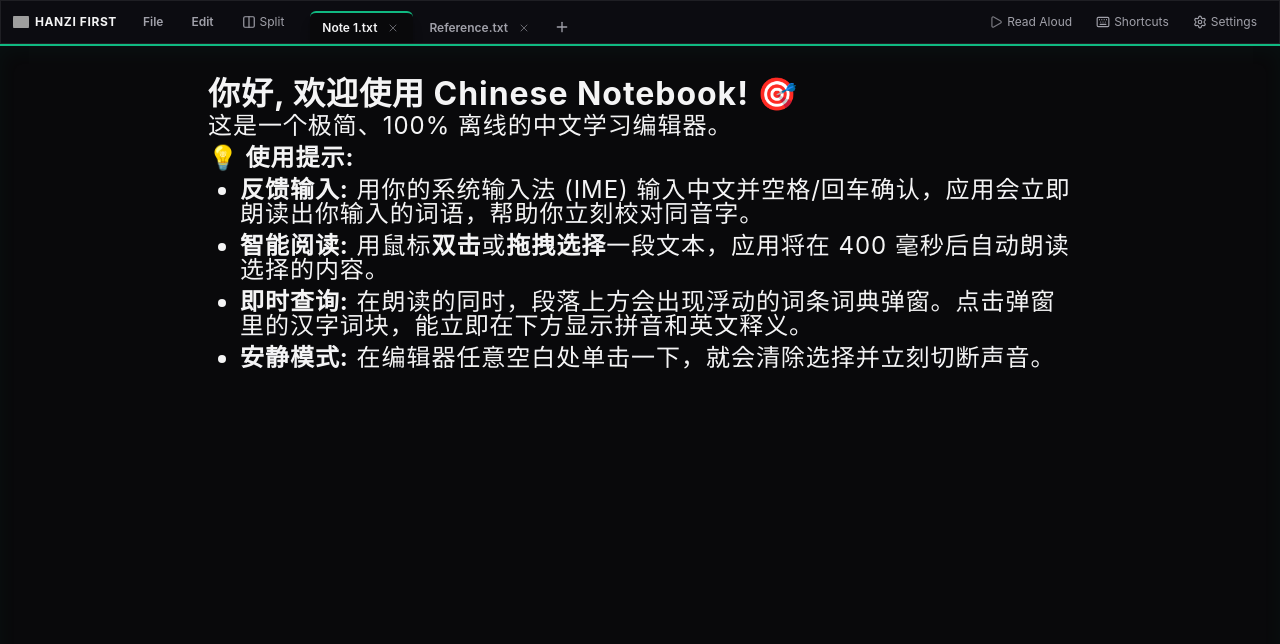
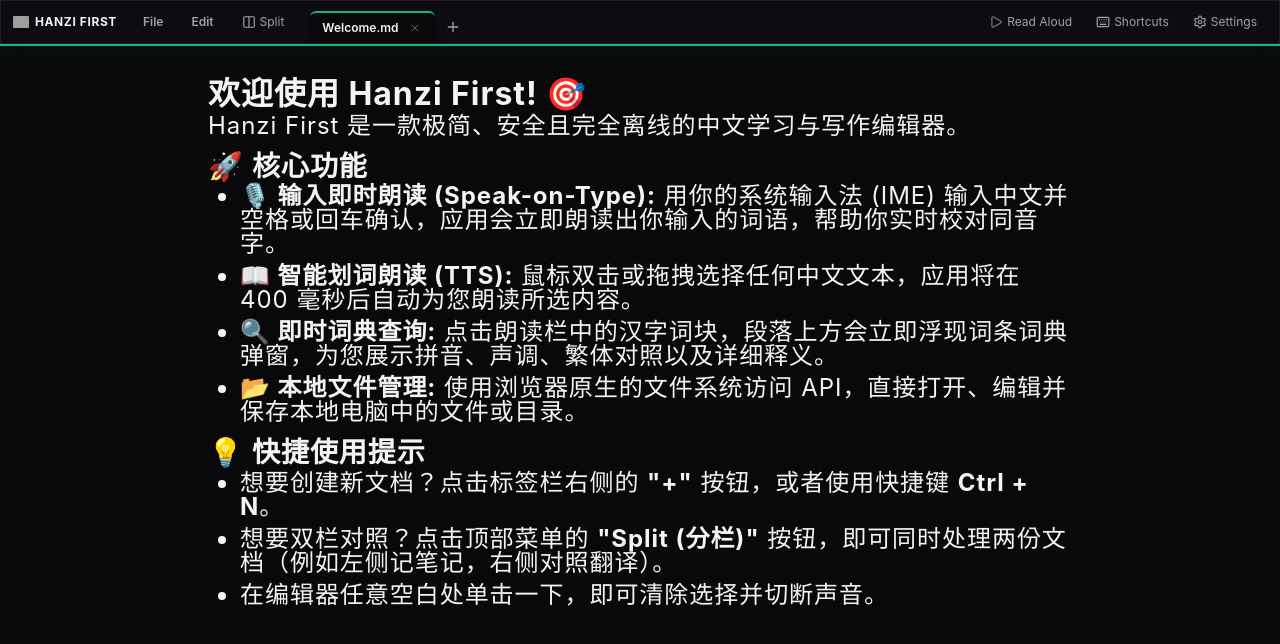
Before and after one commit to AurelienBaraquin/chinese_notebook, a React (Vite) app: page / in a window 1280 px wide. Shown: the top 644 px of the page. Built offline with nearby package versions, Linux system fonts and the light colour scheme; grey boxes are pictures that could not be loaded; the HTML template or start-up script is replaced by a standard one.

Commit message:
refactor: update default welcome content and rename file to Welcome.md

```diff
--- a/src/App.tsx
+++ b/src/App.tsx
@@ -41,17 +41,10 @@
     return [
       {
         id: "1",
-        title: "Note 1.txt",
-        content: `# 你好, 欢迎使用 Chinese Notebook! 🎯\n\n这是一个极简、100% 离线的中文学习编辑器。\n\n**💡 使用提示:**\n\n- **反馈输入:** 用你的系统输入法 (IME) 输入中文并空格/回车确认，应用会立即朗读出你输入的词语，帮助你立刻校对同音字。\n- **智能阅读:** 用鼠标**双击**或**拖拽选择**一段文本，应用将在 400 毫秒后自动朗读选择的内容。\n- **即时查询:** 在朗读的同时，段落上方会出现浮动的词条词典弹窗。点击弹窗里的汉字词块，能立即在下方显示拼音和英文释义。\n- **安静模式:** 在编辑器任意空白处单击一下，就会清除选择并立刻切断声音。`,
+        title: "Welcome.md",
+        content: `# 欢迎使用 Hanzi First! 🎯\n\nHanzi First 是一款极简、安全且完全离线的中文学习与写作编辑器。\n\n## 🚀 核心功能\n\n- **🎙️ 输入即时朗读 (Speak-on-Type):** 用你的系统输入法 (IME) 输入中文并空格或回车确认，应用会立即朗读出你输入的词语，帮助你实时校对同音字。\n- **📖 智能划词朗读 (TTS):** 鼠标双击或拖拽选择任何中文文本，应用将在 400 毫秒后自动为您朗读所选内容。\n- **🔍 即时词典查询:** 点击朗读栏中的汉字词块，段落上方会立即浮现词条词典弹窗，为您展示拼音、声调、繁体对照以及详细释义。\n- **📂 本地文件管理:** 使用浏览器原生的文件系统访问 API，直接打开、编辑并保存本地电脑中的文件或目录。\n\n## 💡 快捷使用提示\n- 想要创建新文档？点击标签栏右侧的 **"+"** 按钮，或者使用快捷键 **Ctrl + N**。\n- 想要双栏对照？点击顶部菜单的 **"Split (分栏)"** 按钮，即可同时处理两份文档（例如左侧记笔记，右侧对照翻译）。\n- 在编辑器任意空白处单击一下，即可清除选择并切断声音。`,
         isDirty: false,
-        lastSavedContent: `# 你好, 欢迎使用 Chinese Notebook! 🎯\n\n这是一个极简、100% 离线的中文学习编辑器。\n\n**💡 使用提示:**\n\n- **反馈输入:** 用你的系统输入法 (IME) 输入中文并空格/回车确认，应用会立即朗读出你输入的词语，帮助你立刻校对同音字。\n- **智能阅读:** 用鼠标**双击**或**拖拽选择**一段文本，应用将在 400 毫秒后自动朗读选择的内容。\n- **即时查询:** 在朗读的同时，段落上方会出现浮动的词条词典弹窗。点击弹窗里的汉字词块，能立即在下方显示拼音和英文释义。\n- **安静模式:** 在编辑器任意空白处单击一下，就会清除选择并立刻切断声音。`,
-      },
-      {
-        id: "2",
-        title: "Reference.txt",
-        content: `# 学习中文 (Study Chinese) 📚\n\n这是你的第二侧分栏视窗，你可以用它来对照翻译，或者记录词汇笔记！\n\n**词汇积累:**\n\n- 中文 (zhōng wén) - Chinese language\n- 学习 (xué xí) - to learn / study\n- 离线 (lí xiàn) - offline\n- 编辑器 (biān jí qì) - editor`,
-        isDirty: false,
-        lastSavedContent: `# 学习中文 (Study Chinese) 📚\n\n这是你的第二侧分栏视窗，你可以用它来对照翻译，或者记录词汇笔记！\n\n**词汇积累:**\n\n- 中文 (zhōng wén) - Chinese language\n- 学习 (xué xí) - to learn / study\n- 离线 (lí xiàn) - offline\n- 编辑器 (biān jí qì) - editor`,
+        lastSavedContent: `# 欢迎使用 Hanzi First! 🎯\n\nHanzi First 是一款极简、安全且完全离线的中文学习与写作编辑器。\n\n## 🚀 核心功能\n\n- **🎙️ 输入即时朗读 (Speak-on-Type):** 用你的系统输入法 (IME) 输入中文并空格或回车确认，应用会立即朗读出你输入的词语，帮助你实时校对同音字。\n- **📖 智能划词朗读 (TTS):** 鼠标双击或拖拽选择任何中文文本，应用将在 400 毫秒后自动为您朗读所选内容。\n- **🔍 即时词典查询:** 点击朗读栏中的汉字词块，段落上方会立即浮现词条词典弹窗，为您展示拼音、声调、繁体对照以及详细释义。\n- **📂 本地文件管理:** 使用浏览器原生的文件系统访问 API，直接打开、编辑并保存本地电脑中的文件或目录。\n\n## 💡 快捷使用提示\n- 想要创建新文档？点击标签栏右侧的 **"+"** 按钮，或者使用快捷键 **Ctrl + N**。\n- 想要双栏对照？点击顶部菜单的 **"Split (分栏)"** 按钮，即可同时处理两份文档（例如左侧记笔记，右侧对照翻译）。\n- 在编辑器任意空白处单击一下，即可清除选择并切断声音。`,
       }
     ];
   });
```
